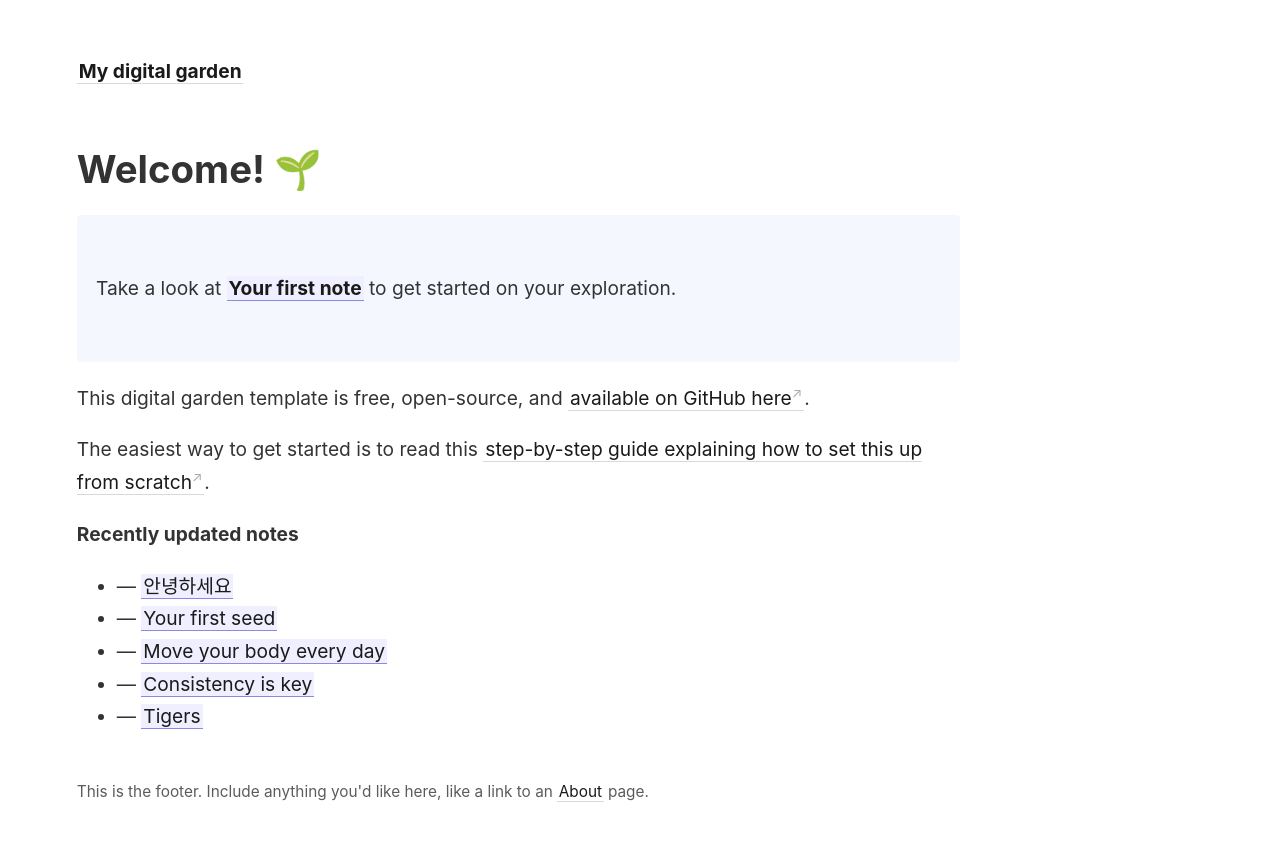
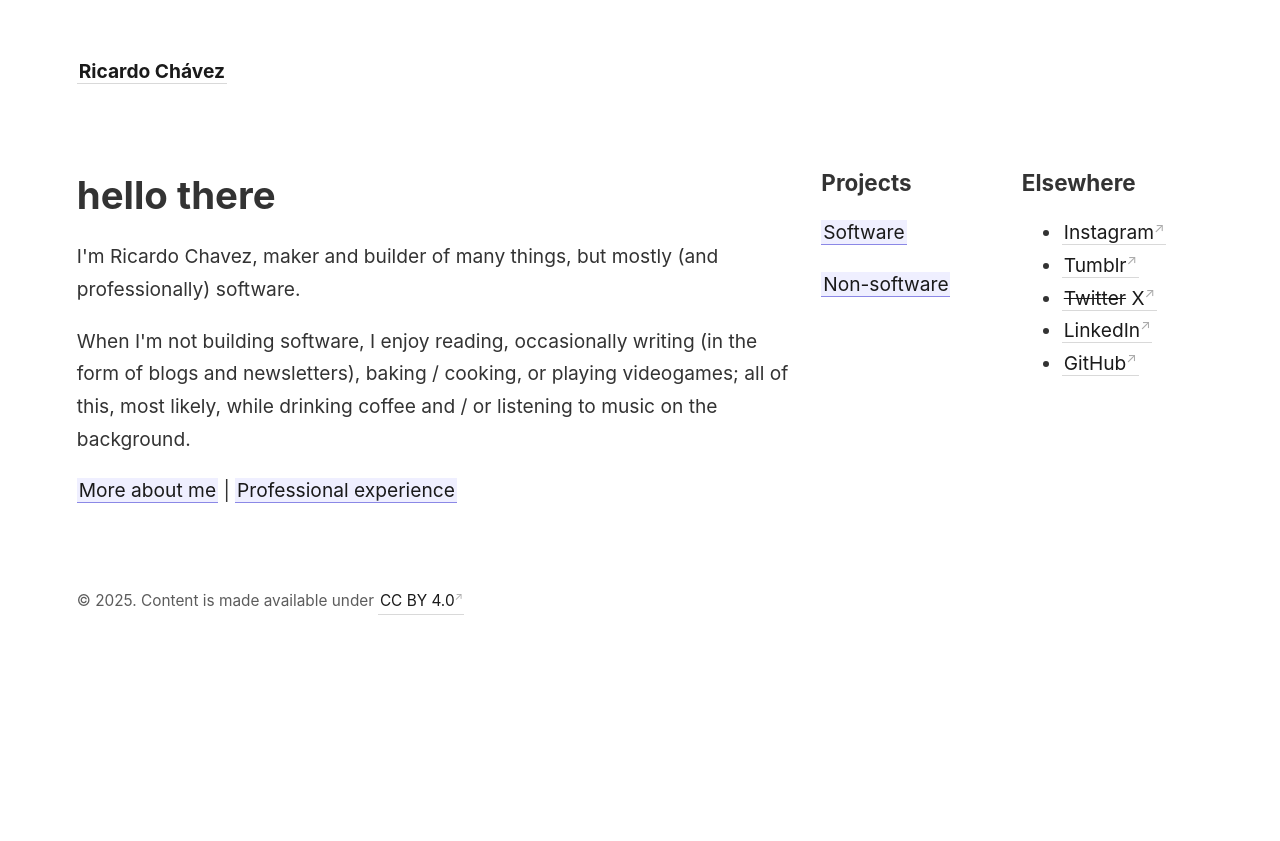
Before and after one commit to ricardochavezt/ricardochavezt.com, a Jekyll site: the page built from _pages/index.html, in a window 1280 px wide. Shown: the top 841 px of the page. Built offline with Jekyll 4.4.1, drawn with Linux system fonts in a browser that asks for light colours.

Commit message:
basic adaptations, first content

```diff
--- a/_config.yml
+++ b/_config.yml
@@ -1,4 +1,4 @@
-title:               My digital garden
+title:               Ricardo Chávez
 include:             ['_pages']
 exclude:             ['_includes/notes_graph.json']
 # You may need to change the base URL depending on your deploy configuration.
--- a/_includes/footer.html
+++ b/_includes/footer.html
@@ -1 +1 @@
-This is the footer. Include anything you'd like here, like a link to an <a class="internal-link" href="{{ site.baseurl }}/about">About</a> page.
+<p xmlns:cc="http://creativecommons.org/ns#">&copy; 2025. Content is made available under <a href="https://creativecommons.org/licenses/by/4.0/?ref=chooser-v1" target="_blank" rel="license noopener noreferrer" style="display:inline-block;">CC BY 4.0</a></p>
--- /dev/null
+++ b/_pages/index.html
@@ -0,0 +1,43 @@
+---
+layout: page
+title: Home
+id: home
+permalink: /
+---
+
+<div style="
+    display: grid;
+    grid-template-columns: 4fr 1fr 1fr;
+    grid-gap: 1em;
+">
+    <div>
+        <h1>hello there</h1>
+        <p>
+            I'm Ricardo Chavez, maker and builder of many things, but mostly (and professionally) software.
+        </p>
+        <p>
+            When I'm not building software, I enjoy reading, occasionally writing (in the form of blogs and
+            newsletters), baking / cooking, or playing videogames; all of this, most likely, while drinking coffee and /
+            or listening to music on the background.
+        </p>
+        <p>
+            <a href="/about" class="internal-link">More about me</a> | <a href="#" class="internal-link">Professional
+                experience</a>
+        </p>
+    </div>
+    <div>
+        <h3>Projects</h3>
+        <p><a href="#" class="internal-link">Software</a></p>
+        <p><a href="#" class="internal-link">Non-software</a></p>
+    </div>
+    <div>
+        <h3>Elsewhere</h3>
+        <ul>
+            <li><a href="https://www.instagram.com/ricardochavezt/">Instagram</a></li>
+            <li><a href="http://ricardochavezt.tumblr.com/">Tumblr</a></li>
+            <li><a href="https://x.com/ricardochavezt/"><s>Twitter</s> X</a></li>
+            <li><a href="https://www.linkedin.com/in/ricardo-chavez-b4092950/">LinkedIn</a></li>
+            <li><a href="https://github.com/ricardochavezt">GitHub</a></li>
+        </ul>
+    </div>
+</div>
--- a/_pages/index.md
+++ /dev/null
@@ -1,33 +0,0 @@
----
-layout: page
-title: Home
-id: home
-permalink: /
----
-
-# Welcome! 🌱
-
-<p style="padding: 3em 1em; background: #f5f7ff; border-radius: 4px;">
-  Take a look at <span style="font-weight: bold">[[Your first note]]</span> to get started on your exploration.
-</p>
-
-This digital garden template is free, open-source, and [available on GitHub here](https://github.com/maximevaillancourt/digital-garden-jekyll-template).
-
-The easiest way to get started is to read this [step-by-step guide explaining how to set this up from scratch](https://maximevaillancourt.com/blog/setting-up-your-own-digital-garden-with-jekyll).
-
-<strong>Recently updated notes</strong>
-
-<ul>
-  {% assign recent_notes = site.notes | sort: "last_modified_at_timestamp" | reverse %}
-  {% for note in recent_notes limit: 5 %}
-    <li>
-      {{ note.last_modified_at | date: "%Y-%m-%d" }} — <a class="internal-link" href="{{ site.baseurl }}{{ note.url }}">{{ note.title }}</a>
-    </li>
-  {% endfor %}
-</ul>
-
-<style>
-  .wrapper {
-    max-width: 46em;
-  }
-</style>
```
